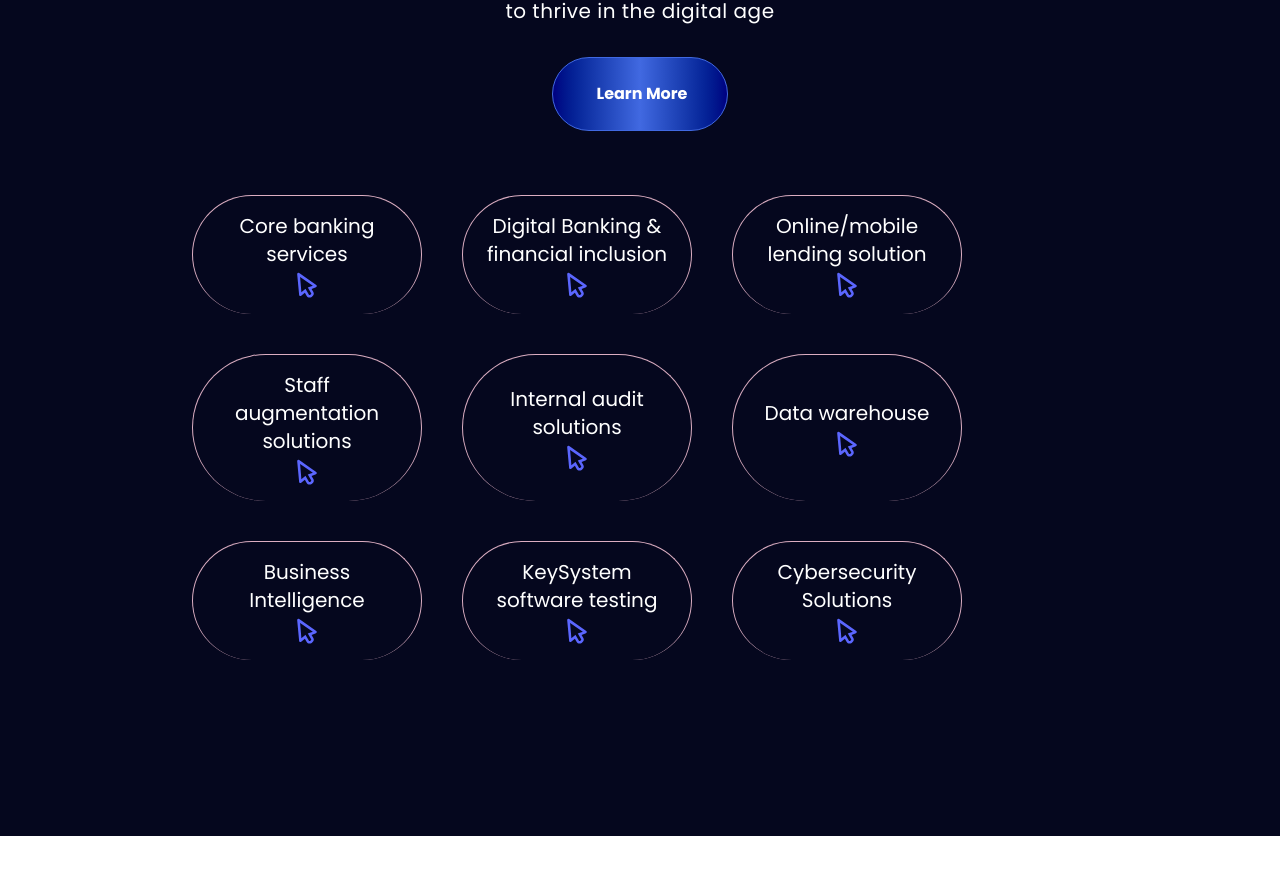
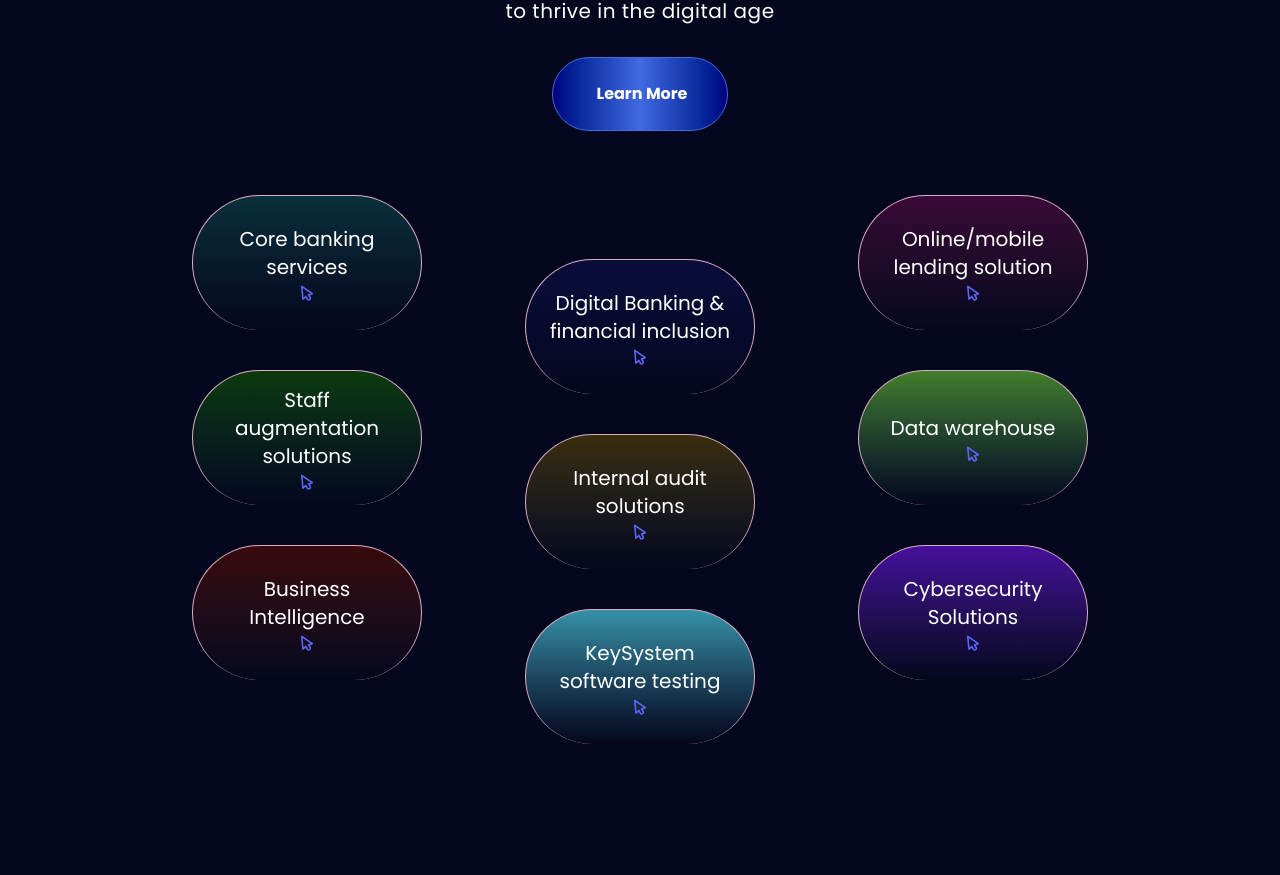
Before and after one commit to Wills-dev/key-system-test, a React (Vite) app: page / in a window 1280 px wide. Shown: the part 2833-3708 px from the top of the page. Before the commit the page ends 3669 px from the top, so only its background shows below. Built offline with nearby package versions, Linux system fonts and the light colour scheme.

Commit message:
Feat: added Our offer section

```diff
--- a/src/components/OurOfferings.tsx
+++ b/src/components/OurOfferings.tsx
@@ -5,18 +5,59 @@
 
 const OurOfferings = () => {
   const services = [
-    "Core banking services",
-    "Digital Banking & financial inclusion",
-    "Online/mobile lending solution",
-    "Staff augmentation solutions",
-    "Internal audit solutions",
-    "Data warehouse",
-    "Business Intelligence",
-    "KeySystem software testing",
-    "Cybersecurity Solutions",
+    {
+      service: [
+        {
+          serve: "Core banking services",
+          extraColor: "from-[#0A3440E3] to-[#05071EA6]",
+        },
+        {
+          serve: "Staff augmentation solutions",
+          extraColor: "from-[#0D400AE3] to-[#05071EA6]",
+        },
+        {
+          serve: "Business Intelligence",
+          extraColor: "from-[#400A0AE3] to-[#05071EA6]",
+        },
+      ],
+    },
+    {
+      service: [
+        {
+          serve: "Digital Banking & financial inclusion",
+          extraColor: "from-[#0A0E40E3] to-[#05071EA6]",
+        },
+        {
+          serve: "Internal audit solutions",
+          extraColor: "from-[#40330AE3] to-[#05071EA6]",
+        },
+        {
+          serve: "KeySystem software testing",
+          extraColor: "from-[#3CA3BAE3] to-[#05071EA6]",
+        },
+      ],
+    },
+    {
+      service: [
+        {
+          serve: "Online/mobile lending solution",
+          extraColor: "from-[#400A3AE3] to-[#05071EA1]",
+        },
+        {
+          serve: "Data warehouse",
+          extraColor: "from-[#4A8C2BE3] to-[#05071EA6]",
+        },
+        {
+          serve: "Cybersecurity Solutions",
+          extraColor: "from-[#6012CEB8] to-[#05071EA6]",
+        },
+      ],
+    },
   ];
 
-  // Variants for card animation (fade-in and slide-up when in view)
+  const offerStyle =
+    "relative max-w-[230px] w-full min-w-[230px] px-6 py-4 text-center text-white border-[#DCAEC2] border-t-[1px] border-r-[1px] border-l-[1px] border-b-0 rounded-full overflow-hidden group flex flex-col justify-center items-center gap-1 h-[135px] bg-gradient-to-b";
+
   const cardVariants = {
     hidden: { opacity: 0, y: 20 },
     visible: (i: number) => ({
@@ -26,7 +67,6 @@
     }),
   };
 
-  // Variants for the cursor "go" animation
   const cursorVariants = {
     initial: { scale: 1, rotate: 0 },
     hover: { scale: 1.2, rotate: 15, transition: { duration: 0.3 } },
@@ -66,23 +106,28 @@
           </div>
         </div>
       </div>
-      <div className="flex justify-between gap-10">
-        <div className="">
+
       <div className="py-16">
         <div className="2xl:container 2xl:mx-auto xl:px-[6rem] lg:px-[4rem] sm:px-[2rem] px-3">
-              <div className="grid grid-cols-1 sm:grid-cols-2 lg:grid-cols-3 gap-10 w-full">
-                {services.map((service, index) => (
+          <div className="flex gap-10 max-md:gap-20 w-full flex-wrap justify-between max-lg:flex-col">
+            {services?.map((service, i) => (
+              <div
+                key={i}
+                className={`flex flex-col gap-10 ${i === 1 ? "lg:mt-16" : ""}`}
+              >
+                {service.service.map((service, index) => (
                   <motion.div
                     key={index}
-                    className="relative max-w-[230px] w-full px-6 py-4 text-center text-white border-[#DCAEC2] border-t-[1px] border-r-[1px] border-l-[1px] border-b-0 rounded-full overflow-hidden group flex flex-col justify-center items-center gap-1"
+                    className={`flex justify-center ${index === 2 ? "" : ""}`}
                     variants={cardVariants}
                     initial="hidden"
                     whileInView="visible"
                     viewport={{ once: true, amount: 0.3 }}
                     custom={index}
                   >
+                    <div className={`${offerStyle} ${service?.extraColor}`}>
                       {/* Service Text */}
-                    <p className="md:text-xl sm:text-lg">{service}</p>
+                      <p className="md:text-xl sm:text-lg">{service?.serve}</p>
 
                       {/* Cursor Icon */}
                       <motion.div
@@ -94,13 +139,14 @@
                         <img
                           src="/src/assets/icons/arrow-pointer.svg"
                           alt="arrow"
-                        className="object-contain"
+                          className="object-contain w-4 h-4"
                         />
                       </motion.div>
+                    </div>
                   </motion.div>
                 ))}
               </div>
-            </div>
+            ))}
           </div>
         </div>
       </div>
```
Lines whose indentation alone changed are shown as unchanged.
